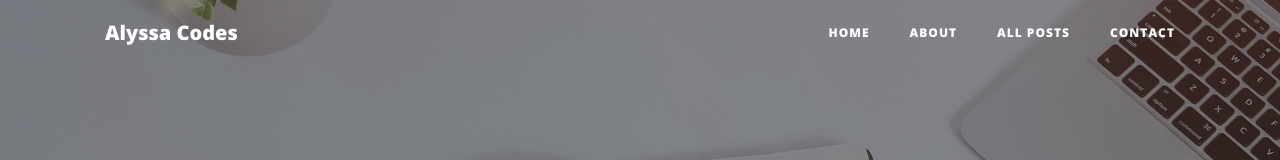
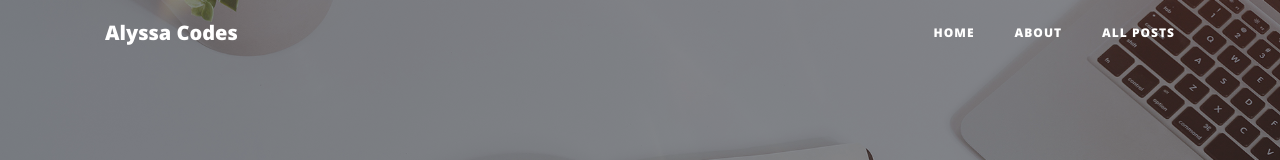
Before and after one commit to alyssaswatson/alyssa_watson_blog, a website: page index.html in a window 1280 px wide. Shown: the top 160 px of the page. Drawn offline with nearby package versions, Linux system fonts and the light colour scheme.

Commit message:
removing contact link

```diff
--- a/index.html
+++ b/index.html
@@ -42,8 +42,8 @@
             <li class="nav-item">
               <a class="nav-link" href="all_posts.html">All Posts</a>
             </li>
-            <li class="nav-item">
-              <a class="nav-link" href="contact.html">Contact</a>
+            <!---<li class="nav-item">
+              <a class="nav-link" href="contact.html">Contact</a> -->
             </li>
           </ul>
         </div>
```
